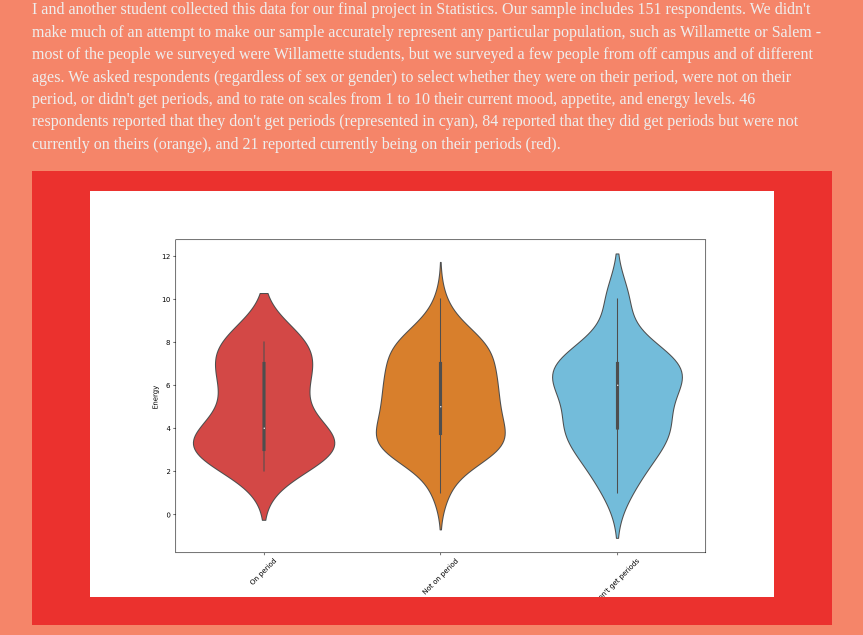
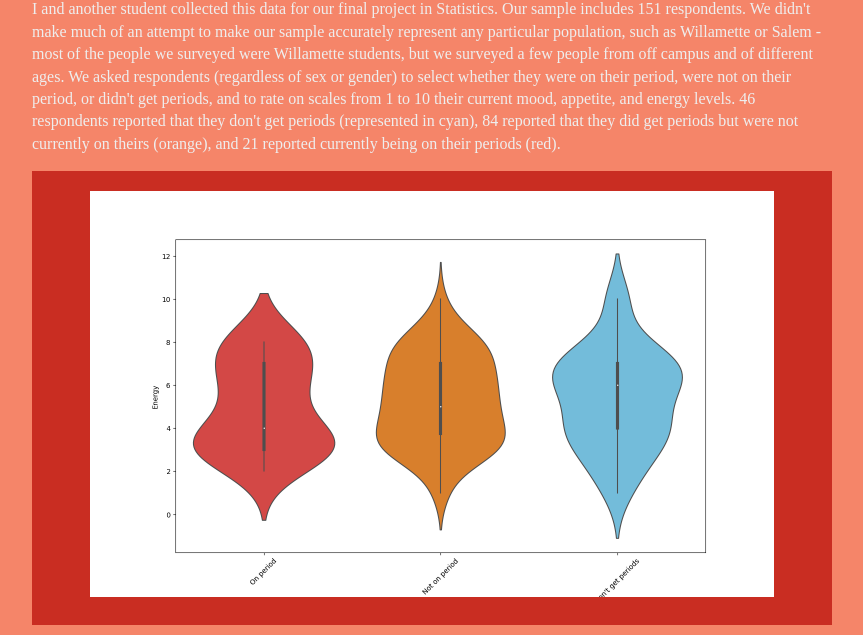
Before and after one commit to MaryR0se/data-structures-final, a plain HTML site: page index.html in a window 1280 px wide. Shown: the part 67-702 px from the top of the page, without its empty margins (208-1071 px from the left). Drawn offline with Linux system fonts and the light colour scheme.

Commit message:
Add files via upload

```diff
--- a/index.html
+++ b/index.html
@@ -20,8 +20,8 @@
 
 
 		pre code {
-			background-color: #eb312e;
-			color: #f58569;
+			background-color: #c92d22;
+			color: #f06337;
 
 			display: block;
 			padding: 20px;
```
